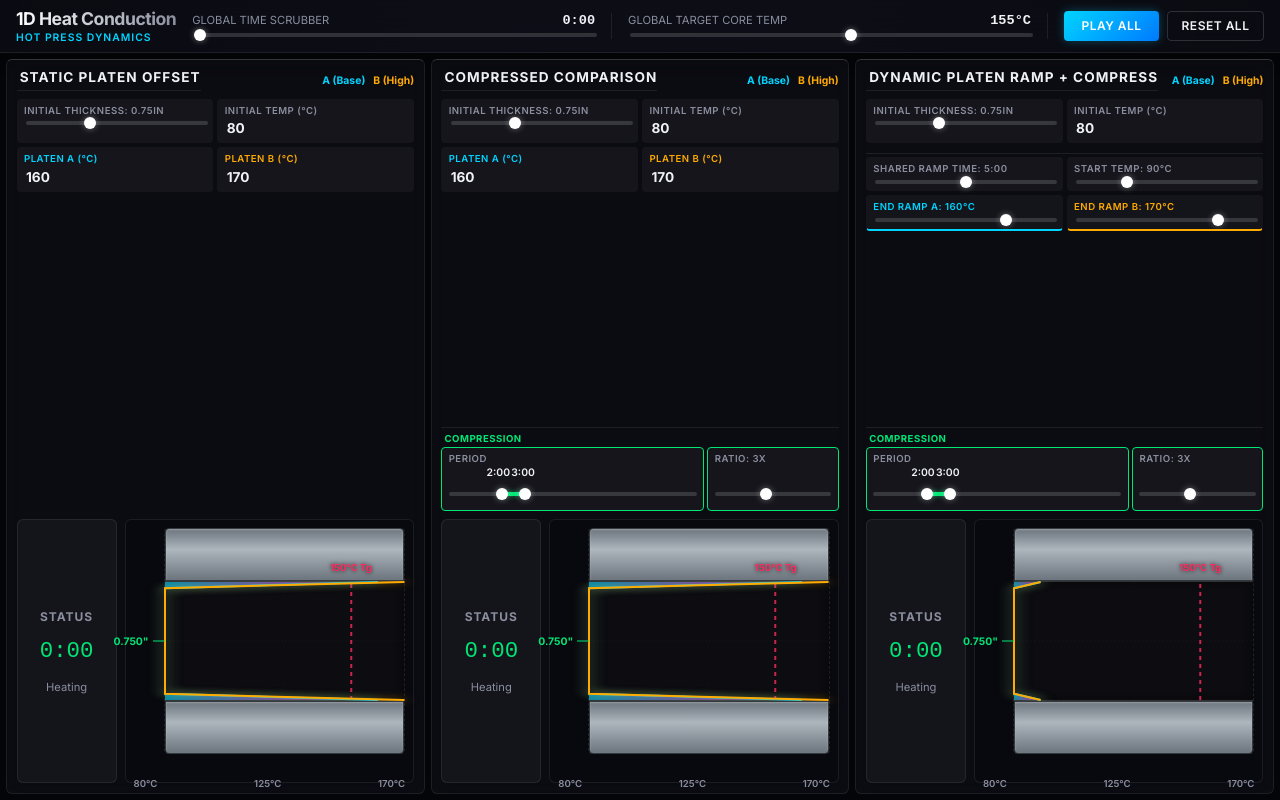
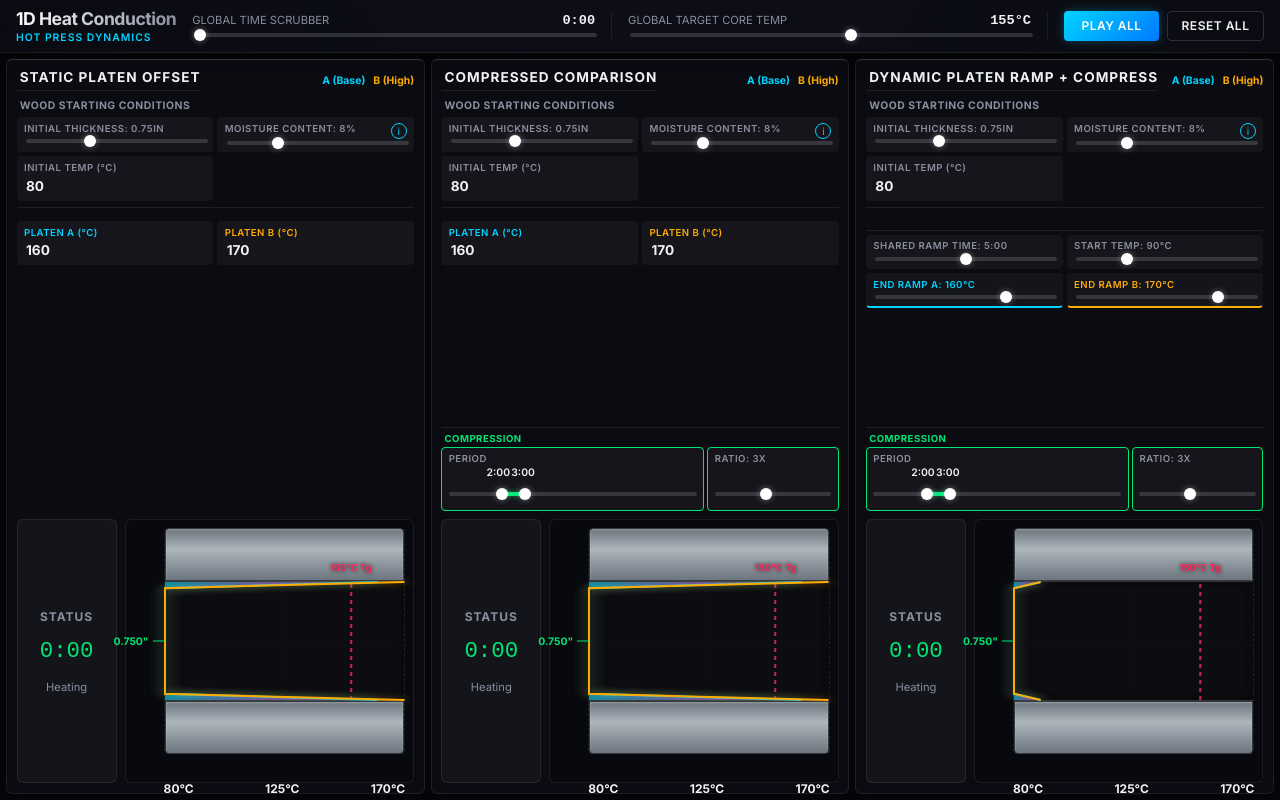
Before and after one commit to alau-hi/heat-simulator, a React (Vite) app: page / in a window 1280 px wide. Built offline with nearby package versions, Linux system fonts and the light colour scheme.

Commit message:
UI Improvements: Reorganized control panel, added Moisture info button, and updated chart labels

```diff
--- a/src/App.jsx
+++ b/src/App.jsx
@@ -11,8 +11,8 @@ function App() {
   const [scrubTime, setScrubTime] = useState(0);
   const [isScrubbing, setIsScrubbing] = useState(false);
 
-  const conf160 = { thicknessInches: 0.75, initWoodTemp: 80, platenTemp: 160, targetCoreTemp: globalTargetTemp, alpha: 0.18e-6 };
-  const conf170 = { thicknessInches: 0.75, initWoodTemp: 80, platenTemp: 170, targetCoreTemp: globalTargetTemp, alpha: 0.18e-6 };
+  const conf160 = { thicknessInches: 0.75, initWoodTemp: 80, platenTemp: 160, targetCoreTemp: globalTargetTemp, alpha: 0.18e-6, moistureContent: 8 };
+  const conf170 = { thicknessInches: 0.75, initWoodTemp: 80, platenTemp: 170, targetCoreTemp: globalTargetTemp, alpha: 0.18e-6, moistureContent: 8 };
 
   const compDef = { active: true, start: 120, stop: 180, ratio: 3 };
   const conf160Comp = { ...conf160, compression: compDef };
--- a/src/ControlPanel.jsx
+++ b/src/ControlPanel.jsx
@@ -42,6 +42,10 @@ export function ControlPanel({ paramsA, paramsB, setParamsA, setParamsB, onInter
   return (
     <div className="control-panel">
       {/* Configurations */}
+      <div style={{ width: '100%', borderBottom: '1px solid var(--border-color)', paddingBottom: '0.4rem', marginBottom: '0.4rem' }}>
+        <div style={{ fontSize: '0.65rem', color: 'var(--text-muted)', fontWeight: 'bold', textTransform: 'uppercase', letterSpacing: '0.5px', marginBottom: '0.3rem', paddingLeft: '0.2rem' }}>
+          Wood Starting Conditions
+        </div>
         <div className="controls-group" style={{ display: 'grid', gridTemplateColumns: '1fr 1fr', gap: '0.25rem', width: '100%' }}>
           <div className="input-group">
             <div style={{ display: 'flex', justifyContent: 'space-between' }}>
@@ -51,10 +55,32 @@ export function ControlPanel({ paramsA, paramsB, setParamsA, setParamsB, onInter
           </div>
 
           <div className="input-group">
+            <div style={{ display: 'flex', justifyContent: 'space-between', alignItems: 'center' }}>
+              <label>Moisture Content: {paramsA.moistureContent ?? 0}%</label>
+              <button
+                onClick={() => alert("Specific Heat Capacity Model:\n\nThis model incorporates an apparent specific heat capacity component. Instead of just modeling the sensible heat of wood and water, it adds a localized peak between 100°C and 120°C to simulate the energy absorbed during the desorption of bound water (representing the latent heat of vaporization).")}
+                style={{
+                  background: 'none', border: '1px solid var(--accent-blue)', color: 'var(--accent-blue)',
+                  borderRadius: '50%', width: '16px', height: '16px', fontSize: '10px',
+                  display: 'flex', alignItems: 'center', justifyContent: 'center', cursor: 'pointer', padding: 0,
+                  marginLeft: '4px'
+                }}
+                title="View Heat Capacity Model Info"
+              >
+                i
+              </button>
+            </div>
+            <input type="range" name="moistureContent" value={paramsA.moistureContent ?? 0} onChange={handleSharedChange} min="0" max="30" step="1" style={{ padding: 0 }} />
+          </div>
+
+          <div className="input-group">
             <label>Initial Temp (°C)</label>
             <input type="number" name="initWoodTemp" value={paramsA.initWoodTemp} onChange={handleSharedChange} />
           </div>
+        </div>
+      </div>
 
+      <div className="controls-group" style={{ display: 'grid', gridTemplateColumns: '1fr 1fr', gap: '0.25rem', width: '100%' }}>
         {!(paramsA.platenRamp && paramsA.platenRamp.active) && (
           <div className="input-group">
             <label style={{ color: 'var(--accent-blue)' }}>Platen A (°C)</label>
--- a/src/TemperatureProfileChart.jsx
+++ b/src/TemperatureProfileChart.jsx
@@ -203,7 +203,18 @@ export function TemperatureProfileChart({ temperaturesA = [], temperaturesB = []
       </div>
 
       {/* Labels positioned off the static outer chamber */}
-      <div className="x-axis-labels" style={{ position: 'absolute', bottom: '-15px', width: '100%', display: 'flex', justifyContent: 'space-between' }}>
+      <div className="x-axis-labels" style={{
+        position: 'absolute',
+        bottom: '-22px',
+        left: '30px',
+        width: 'calc(100% - 30px)',
+        display: 'flex',
+        justifyContent: 'space-between',
+        color: 'var(--text-main)',
+        fontSize: '0.75rem',
+        fontWeight: 'bold',
+        textShadow: '0px 1px 2px rgba(0,0,0,0.8)'
+      }}>
         <span>{minTemp}°C</span>
         <span>{Math.round((minTemp + maxTemp) / 2)}°C</span>
         <span>{maxTemp}°C</span>
--- a/src/useHeatSimulation.js
+++ b/src/useHeatSimulation.js
@@ -68,9 +68,21 @@ export function useHeatSimulation(initialParams) {
       }
 
       let nextT = [...currentT];
+      let mc = params.moistureContent || 0;
       for (let i = 1; i < N_NODES - 1; i++) {
         let temp = currentT[i];
-        nextT[i] = temp + effectiveAlpha * dt * (currentT[i+1] - 2 * temp + currentT[i-1]) / (dx * dx);
+        let apparentHeatMultiplier = 1;
+
+        if (mc > 0 && temp > 100 && temp < 130) {
+          // Smooth parabolic hump for apparent specific heat (latent heat of desorption + vaporization)
+          let tempRatio = (temp - 100) / 30; // Maps 100-130C block to 0.0-1.0
+          let hump = 4 * tempRatio * (1 - tempRatio); // Parabola peaking at 1.0 at 115C
+          // Peak multiplier derived from integrating 2500kJ/kg energy penalty over the band
+          apparentHeatMultiplier = 1 + (mc * 0.96 * hump);
+        }
+
+        let nodeAlpha = effectiveAlpha / apparentHeatMultiplier;
+        nextT[i] = temp + nodeAlpha * dt * (currentT[i+1] - 2 * temp + currentT[i-1]) / (dx * dx);
       }
       nextT[0] = currentBoundsT;
       nextT[N_NODES - 1] = currentBoundsT;
```
Lines whose indentation alone changed are shown as unchanged.
